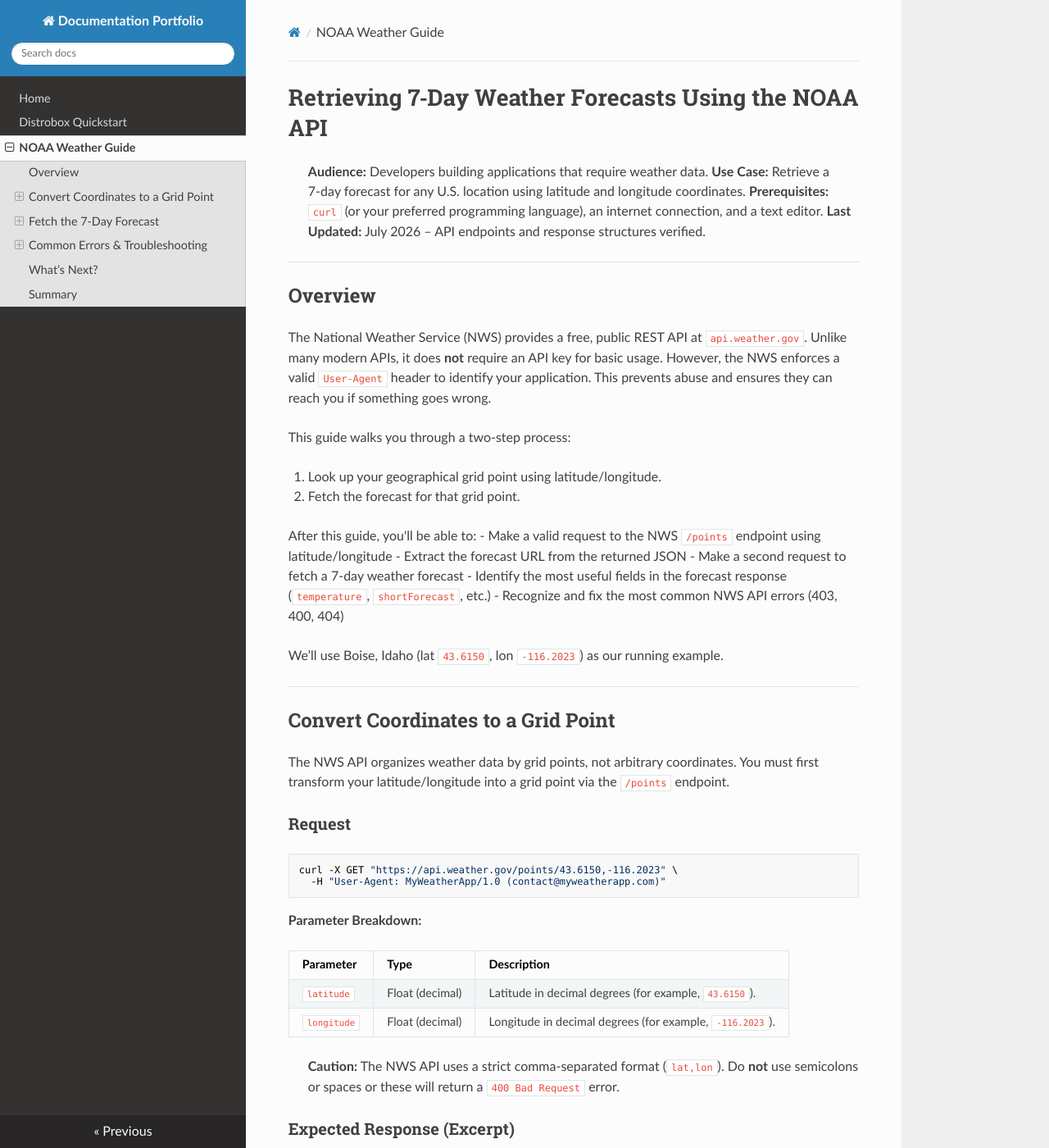
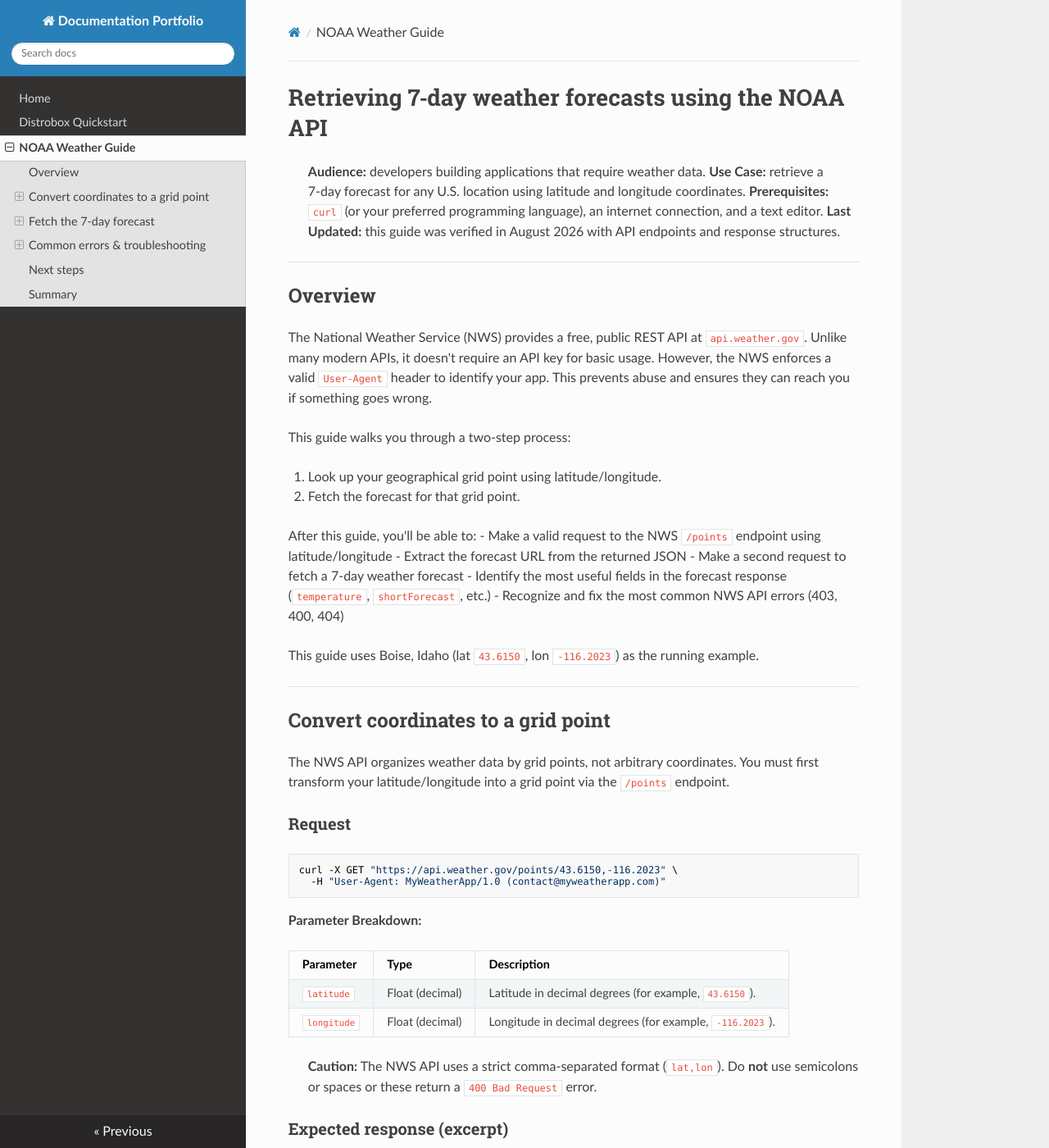
Before and after one commit to jtran4481/docs-portfolio, an MkDocs documentation site: the page built from docs/02-noaa-weather-guide/noaa-weather-guide.md, in a window 1280 px wide and 1400 px high. Shown: the whole window at 82% size. Built offline with MkDocs 1.6.1, drawn with Linux system fonts in a browser that asks for light colours; nearby versions of some CDN libraries; some of the changed text lies outside the part shown.

````diff
--- a/docs/02-noaa-weather-guide/noaa-weather-guide.md
+++ b/docs/02-noaa-weather-guide/noaa-weather-guide.md
@@ -1,15 +1,15 @@
-# Retrieving 7‑Day Weather Forecasts Using the NOAA API
+# Retrieving 7‑day weather forecasts using the NOAA API
 
-> **Audience:** Developers building applications that require weather data.
-> **Use Case:** Retrieve a 7‑day forecast for any U.S. location using latitude and longitude coordinates.
+> **Audience:** developers building applications that require weather data.
+> **Use Case:** retrieve a 7‑day forecast for any U.S. location using latitude and longitude coordinates.
 > **Prerequisites:** `curl` (or your preferred programming language), an internet connection, and a text editor.
-> **Last Updated:** July 2026 – API endpoints and response structures verified.
+> **Last Updated:** this guide was verified in August 2026 with API endpoints and response structures.
 
 ---
 
 ## Overview
 
-The National Weather Service (NWS) provides a free, public REST API at `api.weather.gov`. Unlike many modern APIs, it does **not** require an API key for basic usage. However, the NWS enforces a valid `User-Agent` header to identify your application. This prevents abuse and ensures they can reach you if something goes wrong.
+The National Weather Service (NWS) provides a free, public REST API at `api.weather.gov`. Unlike many modern APIs, it doesn't require an API key for basic usage. However, the NWS enforces a valid `User-Agent` header to identify your app. This prevents abuse and ensures they can reach you if something goes wrong.
 
 This guide walks you through a two‑step process:
 
@@ -23,11 +23,11 @@ After this guide, you'll be able to:
 - Identify the most useful fields in the forecast response (`temperature`, `shortForecast`, etc.)
 - Recognize and fix the most common NWS API errors (403, 400, 404)
 
-We’ll use Boise, Idaho (lat `43.6150`, lon `-116.2023`) as our running example.
+This guide uses Boise, Idaho (lat `43.6150`, lon `-116.2023`) as the running example.
 
 ---
 
-## Convert Coordinates to a Grid Point
+## Convert coordinates to a grid point
 
 The NWS API organizes weather data by grid points, not arbitrary coordinates. You must first transform your latitude/longitude into a grid point via the `/points` endpoint.
 
@@ -45,14 +45,14 @@ curl -X GET "https://api.weather.gov/points/43.6150,-116.2023" \
 | `latitude` | Float (decimal) | Latitude in decimal degrees (for example, `43.6150`). |
 | `longitude` | Float (decimal) | Longitude in decimal degrees (for example, `-116.2023`). |
 
-> **Caution:** The NWS API uses a strict comma‑separated format (`lat,lon`). Do **not** use semicolons or spaces or these will return a `400 Bad Request` error.
+> **Caution:** The NWS API uses a strict comma‑separated format (`lat,lon`). Do **not** use semicolons or spaces or these return a `400 Bad Request` error.
 
-### Expected Response (Excerpt)
+### Expected response (excerpt)
 
 The API returns a large JSON object. The most important parts are:
 
 - `properties.relativeLocation` – the nearest city/state (useful for display).
-- `properties.forecast` – the URL we’ll use in Step 2.
+- `properties.forecast` – the URL used in Step 2.
 
 ```json
 {
@@ -69,11 +69,11 @@ The API returns a large JSON object. The most important parts are:
 }
 ```
 
-> **Note:** The actual grid point identifiers (`BOI/133,86`) are generated by the NWS and will vary by location.
+> **Note:** The actual grid point identifiers (`BOI/133,86`) are generated by the NWS and vary by location.
 
 ---
 
-## Fetch the 7‑Day Forecast
+## Fetch the 7‑day forecast
 
 Now that you have the `forecast` URL from Step 1, make a second request to retrieve the detailed weather data.
 
@@ -84,7 +84,7 @@ curl -X GET "https://api.weather.gov/gridpoints/BOI/133,86/forecast" \
   -H "User-Agent: MyWeatherApp/1.0 (contact@myweatherapp.com)"
 ```
 
-### Expected Response (Excerpt)
+### Expected response (excerpt)
 
 The `periods` array contains the forecast broken down into 12‑hour segments (day/night) for the next 7 days. Below is a more complete excerpt showing the key fields you’ll likely use:
 
@@ -145,27 +145,27 @@ The `periods` array contains the forecast broken down into 12‑hour segments (d
 
 ---
 
-## Common Errors & Troubleshooting
+## Common errors & troubleshooting
 
 Even though the API is free, these issues often trip up first‑time users. Here’s how to handle them.
 
 | Status Code | Problem | Solution |
 | :--- | :--- | :--- |
-| `403 Forbidden` | **Missing User-Agent:** The NWS requires a valid User-Agent header. | Add `-H "User-Agent: YourApp/1.0 (your@email.com)"` to every request. |
-| `400 Bad Request` | **Malformed Coordinates:** Latitude/longitude format is incorrect. | Ensure you use `lat,lon` (for example, `43.6150,-116.2023`). No spaces. |
-| `404 Not Found` | **Out of Bounds:** The coordinates are outside the US or its territories. | Verify the location is within the contiguous US, Alaska, Hawaii, or Puerto Rico. |
-| `500 Internal Server Error` | **Temporary API issue:** The NWS service is occasionally unreliable. | Implement a retry policy (for example, wait 5 seconds and try again). |
+| `403 Forbidden` | **Missing User-Agent:** the NWS requires a valid User-Agent header. | Add `-H "User-Agent: YourApp/1.0 (your@email.com)"` to every request. |
+| `400 Bad Request` | **Malformed Coordinates:** latitude/longitude format is incorrect. | Ensure you use `lat,lon` (for example, `43.6150,-116.2023`). No spaces. |
+| `404 Not Found` | **Out of bounds:** the coordinates are outside the United States or its territories. | Verify that the location is in an area supported by the API. |
+| `500 Internal Server Error` | **Temporary API issue:** the NWS service is occasionally unreliable. | Implement a retry policy (for example, wait 5 seconds and try again). |
 
-### Rate Limiting & Caching
+### Rate limiting & caching
 
-While the NWS does not publish strict rate limits, they encourage responsible usage. To avoid unnecessary load:
+While the NWS doesn't publish strict rate limits, they encourage responsible usage. To avoid unnecessary load:
 
 - Cache forecast data for at least 15–30 minutes (forecasts update infrequently).
-- If you need to make many requests, consider fetching the **hourly** or **grid** data once and updating periodically.
+- If you need to make many requests, consider fetching the hourly or grid data once and updating periodically.
 
 ---
 
-## What’s Next?
+## Next steps
 
 Now that you have the forecast JSON, here are some common integrations:
 
@@ -190,6 +190,6 @@ You’ve successfully:
 - Authenticated implicitly by providing a valid `User-Agent`.
 - Used the `/points` endpoint to convert Boise’s latitude/longitude into a grid point.
 - Fetched a detailed 7‑day forecast using the `/forecast` endpoint.
-- Learned how to troubleshoot common errors and integrate the data into your own application.
+- Learned how to troubleshoot common errors and integrate the data into your own app.
 
 With these steps, you can now incorporate reliable, free weather data into any project.
````
Also changed, not shown: docs/01-distrobox-quickstart/distrobox-quickstart.md (+16 -16 lines), docs/index.md (+11 -11 lines), 1 other file.
